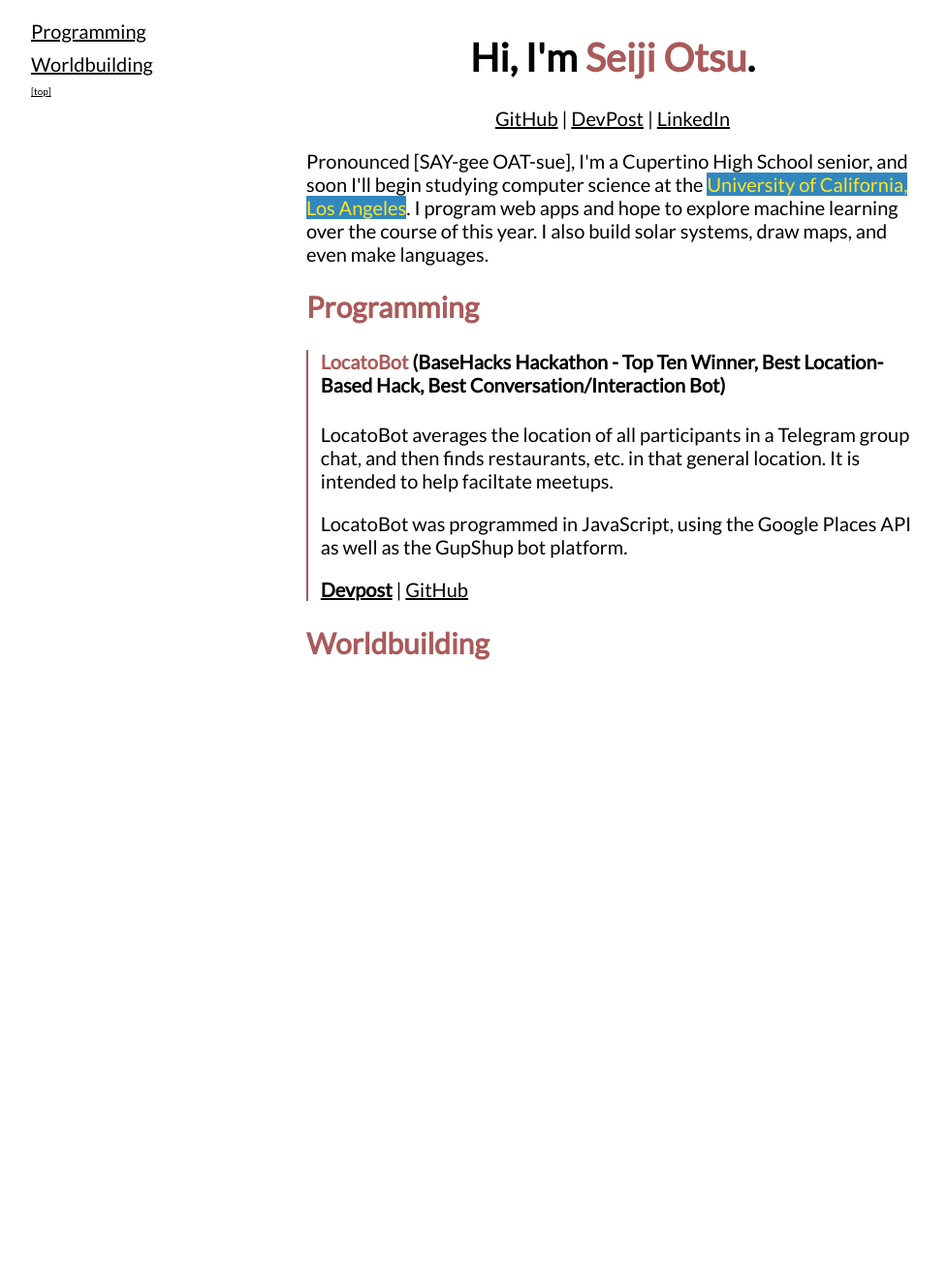
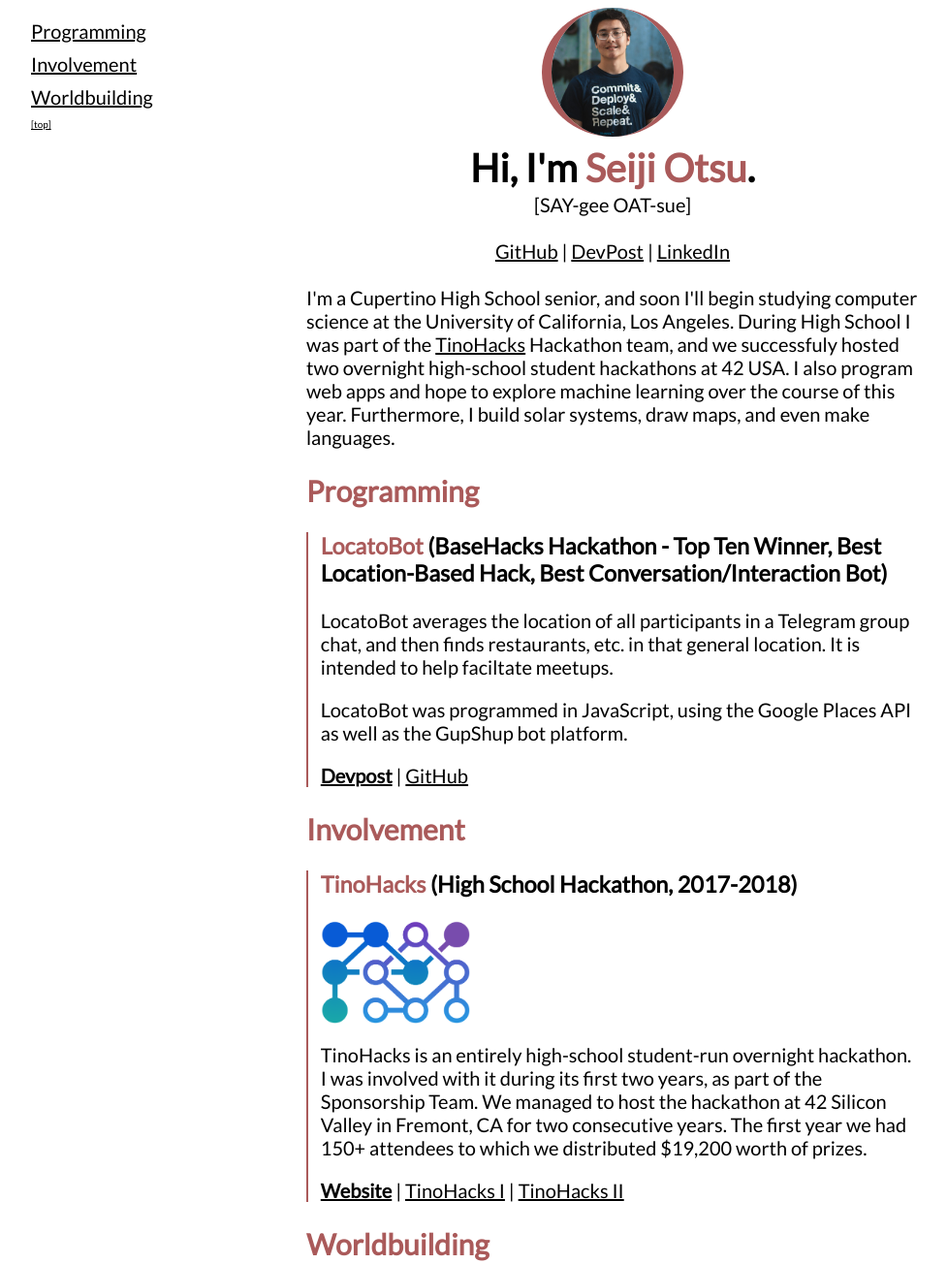
Before and after one commit to seijiotsu/seijiotsu, a plain HTML site: page index.html in a window 1280 px wide. Shown: the whole page at 97% size, without its empty margins (8-985 px from the left). Before the commit the page ends 800 px from the top, so only its background shows below. Drawn offline with Linux system fonts and the light colour scheme.

Commit message:
Added photo, TinoHacks

```diff
--- a/index.html
+++ b/index.html
@@ -9,6 +9,7 @@
 			<div class="nav">
 				<ul>
 					<li><a href="#Programming">Programming</a></li>
+					<li><a href="#Involvement">Involvement</a></li>
 					<li><a href="#Worldbuilding">Worldbuilding</a></li>
 					<li class="reset"><a href="">[top]</a></li>
 				</ul>
@@ -16,20 +17,24 @@
 
 			<div class="main">
 				<center>
-					<h1>Hi, I'm <span class="shock">Seiji Otsu</span>.</h1>
+					<img class="profile" src="media/commit.jpg" />
+					<h1 class="nametag">Hi, I'm <span class="shock">Seiji Otsu</span>.</h1>
+					[SAY-gee OAT-sue]<br /><br />
 					<a href="https://github.com/seijiotsu">GitHub</a> |
 					<a href="https://devpost.com/seijiotsu">DevPost</a> |
 					<a href="https://www.linkedin.com/in/seijiotsu">LinkedIn</a>
-					<br />
+					<br /><br />
 				</center>
-				<p>Pronounced <span title="[seɪd͡ʒi oʊtsu]">[SAY-gee OAT-sue]</span>, I'm a Cupertino High School senior, and soon I'll begin studying computer science
-				at the <span class="ucla">University of California, Los Angeles</span>.
-				I program web apps and hope to explore machine learning over the course of this year.
-				I also build solar systems, draw maps, and even make languages.</p>
+				I'm a Cupertino High School senior, and soon I'll begin studying computer science
+				at the <span class="ucla">University of California, Los Angeles</span>. During
+				High School I was part of the <a href="http://tinohacks.tech/">TinoHacks</a> Hackathon team,
+				and we successfuly hosted two overnight high-school student hackathons at 42 USA.
+				I also program web apps and hope to explore machine learning over the course of this year.
+				Furthermore, I build solar systems, draw maps, and even make languages.</p>
 
 				<h2 class="shock" id="Programming">Programming</h2>
 					<div class="itemcontainer">
-						<h4><span class="shock">LocatoBot</span> (BaseHacks Hackathon - Top Ten Winner,
+						<h3><span class="shock">LocatoBot</span> (BaseHacks Hackathon - Top Ten Winner,
 						Best Location-Based Hack, Best Conversation/Interaction Bot)</h4>
 						<p>
 						LocatoBot averages the location of all participants in a Telegram
@@ -45,6 +50,23 @@
 							| <a href="https://github.com/therealkbhat/LocatoBot">GitHub</a>
 						</p>
 					</div>
+				<h2 class="shock" id="Involvement">Involvement</h2>
+				<div class="itemcontainer">
+					<h3><span class="shock">TinoHacks</span> (High School Hackathon, 2017-2018)</h4>
+					<img class="itemimage" src="media/tinohacks.png" />
+					<p>
+					TinoHacks is an entirely high-school student-run overnight hackathon. I was
+					involved with it during its first two years, as part of the Sponsorship Team.
+					We managed to host the hackathon at 42 Silicon Valley in Fremont, CA for two
+					consecutive years. The first year we had 150+ attendees to which we distributed
+					$19,200 worth of prizes.
+					</p>
+					<p>
+						<b><a href="http://tinohacks.tech/">Website</a></b> |
+						<a href="https://tinohacks2017.devpost.com/">TinoHacks I</a> |
+						<a href="https://tinohacks2.devpost.com/">TinoHacks II</a>
+					</p>
+				</div>
 				<h2 class="shock" id="Worldbuilding">Worldbuilding</h2>
 		</div>
 	</body>
--- a/main.css
+++ b/main.css
@@ -51,6 +51,22 @@
 	margin: 1vh 0 1vh 0;
 }
 
+img.itemimage {
+	width: 25%;
+}
+
+img.profile {
+	width: 20%;
+	border-radius: 50%;
+	border-left: 10px solid var(--shock);
+	border-right: 10px solid var(--shock);
+}
+
+h1.nametag {
+	margin: 0;
+	padding: 1vh 0 .2vh 0;
+}
+
 
 /*
 UTILITY
@@ -67,7 +83,7 @@
 	color: var(--shock);
 }
 
-.ucla {
+.ucla:hover {
 	color: #FFE522;
 	background-color: #3287BE;
 }
```
Also changed, not shown: media/commit.jpg (added), media/tinohacks.png (added).
